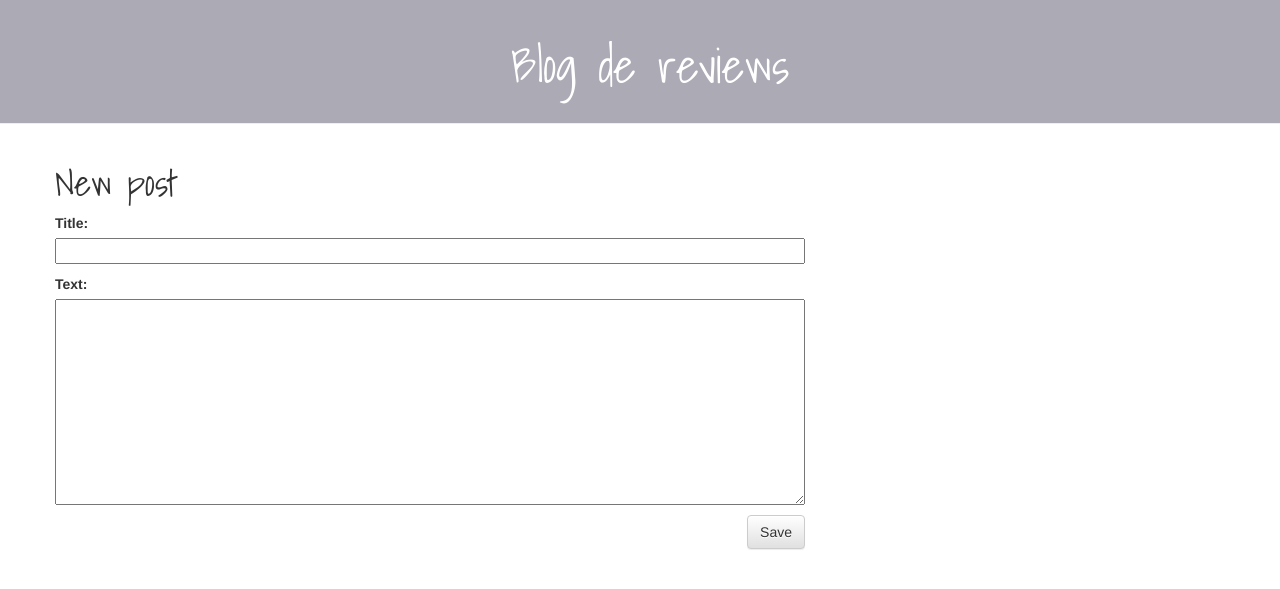
After one commit to ElcyJ/Blog-python, a Django app: page /post/new/ in a window 1280 px wide. The commit adds this page. Shown: the top 589 px of the page. Run offline with Django 3.2, Linux system fonts and the light colour scheme; some libraries are stand-ins or nearby versions.

Commit message:
add e edição de publicações

```diff
--- /dev/null
+++ b/blog/forms.py
@@ -0,0 +1,9 @@
+from django import forms
+
+from .models import Post
+
+class PostForm(forms.ModelForm):
+
+    class Meta:
+        model = Post
+        fields = ('title', 'text')
--- a/blog/templates/blog/base.html
+++ b/blog/templates/blog/base.html
@@ -1,15 +1,18 @@
 {% load staticfiles %}
 <html>
     <head>
-        <title>Django Girls blog</title>
+        <title>Reviews</title>
         <link rel="stylesheet" href="//maxcdn.bootstrapcdn.com/bootstrap/3.2.0/css/bootstrap.min.css">
         <link rel="stylesheet" href="//maxcdn.bootstrapcdn.com/bootstrap/3.2.0/css/bootstrap-theme.min.css">
-        <link href='//fonts.googleapis.com/css?family=Lobster&subset=latin,latin-ext' rel='stylesheet' type='text/css'>
+        <link href="https://fonts.googleapis.com/css?family=Shadows+Into+Light" rel="stylesheet">
         <link rel="stylesheet" href="{% static 'css/blog.css' %}">
     </head>
     <body>
     <div class="page-header">
-        <h1><a href="/">Django Girls Blog</a></h1>
+        {% if user.is_authenticated %}
+            <a href="{% url 'post_new' %}" class="top-menu"><span class="glyphicon glyphicon-plus"></span></a>
+        {% endif %}
+        <h1><a href="/"><center>Blog de reviews</center></a></h1>
     </div>
     <div class="content container">
         <div class="row">
--- a/blog/templates/blog/post_detail.html
+++ b/blog/templates/blog/post_detail.html
@@ -7,6 +7,9 @@
                 {{ post.published_date }}
             </div>
         {% endif %}
+        {% if user.is_authenticated %}
+            <a class="btn btn-default" href="{% url 'post_edit' pk=post.pk %}"><span class="glyphicon glyphicon-pencil"></span></a>
+        {% endif %}
         <h1>{{ post.title }}</h1>
         <p>{{ post.text|linebreaksbr }}</p>
     </div>
--- /dev/null
+++ b/blog/templates/blog/post_edit.html
@@ -0,0 +1,9 @@
+{% extends 'blog/base.html' %}
+
+{% block content %}
+    <h1>New post</h1>
+    <form method="POST" class="post-form">{% csrf_token %}
+        {{ form.as_p }}
+        <button type="submit" class="save btn btn-default">Save</button>
+    </form>
+{% endblock %}
--- a/blog/urls.py
+++ b/blog/urls.py
@@ -4,4 +4,6 @@ from . import views
 urlpatterns = [
     url(r'^$', views.post_list, name='post_list'),
     url(r'^post/(?P<pk>[0-9]+)/$', views.post_detail, name='post_detail'),
+    url(r'^post/new/$', views.post_new, name='post_new'),
+    url(r'^post/(?P<pk>\d+)/edit/$', views.post_edit, name='post_edit'),
 ]
--- a/blog/views.py
+++ b/blog/views.py
@@ -2,6 +2,8 @@ from django.shortcuts import render
 from django.utils import timezone
 from .models import Post
 from django.shortcuts import render, get_object_or_404
+from .forms import PostForm
+from django.shortcuts import redirect
 
 def post_list(request):
     posts = Post.objects.filter(published_date__lte=timezone.now()).order_by('published_date')
@@ -10,3 +12,30 @@ def post_list(request):
 def post_detail(request, pk):
     post = get_object_or_404(Post, pk=pk)
     return render(request, 'blog/post_detail.html', {'post': post})
+
+def post_new(request):
+    if request.method == "POST":
+        form = PostForm(request.POST)
+        if form.is_valid():
+            post = form.save(commit=False)
+            post.author = request.user
+            post.published_date = timezone.now()
+            post.save()
+            return redirect('post_detail', pk=post.pk)
+    else:
+        form = PostForm()
+    return render(request, 'blog/post_edit.html', {'form': form})
+
+def post_edit(request, pk):
+    post = get_object_or_404(Post, pk=pk)
+    if request.method == "POST":
+        form = PostForm(request.POST, instance=post)
+        if form.is_valid():
+            post = form.save(commit=False)
+            post.author = request.user
+            post.published_date = timezone.now()
+            post.save()
+            return redirect('post_detail', pk=post.pk)
+    else:
+        form = PostForm(instance=post)
+    return render(request, 'blog/post_edit.html', {'form': form})
```
